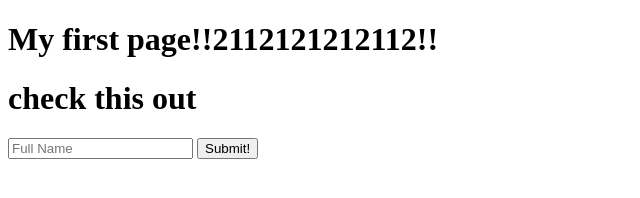
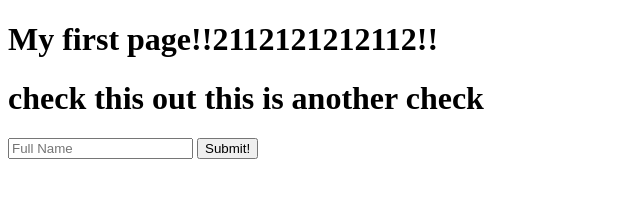
Before and after one commit to tariq210/pubwebsite, a plain HTML site: page index.html in a window 1280 px wide. Shown: the whole page, without its empty margins (0-640 px from the left). Drawn offline with Linux system fonts and the light colour scheme.

Commit message:
Update index.html

```diff
--- a/index.html
+++ b/index.html
@@ -5,7 +5,7 @@
     </head>
     <body>
         <h1>My first page!!2112121212112!!</h1>
-        <h1> check this out </h1>
+        <h1> check this out this is another check</h1>
         <form>
             <input type="text" placeholder="Full Name" name="name">
             <button>Submit!</button>
```
